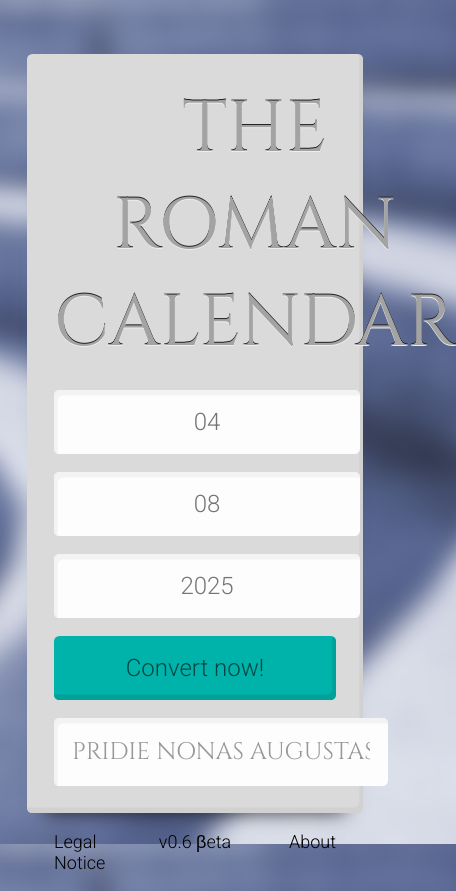
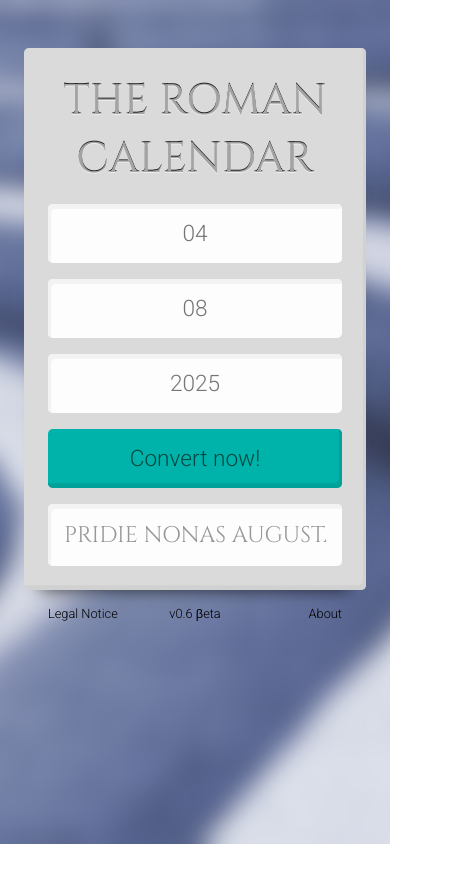
Before and after one commit to bliepp/roman_calendar_converter, a website built with Vite: page index.html in a window 390 px wide. Shown: the whole page, 456 px wide, since content can reach past the window. After the commit the page ends 844 px from the top, so only its background shows below. Built offline with nearby package versions, Linux system fonts and the light colour scheme.

Commit message:
Set input mode to numeric, add responsive styling

```diff
--- a/index.html
+++ b/index.html
@@ -14,9 +14,9 @@
 
 		<form>
 			<h1>The Roman Calendar</h1>
-			<input type="text" id="day" title="Day" placeholder="Day" />
-			<input type="text" id="month" title="Month" placeholder="Month" />
-			<input type="text" id="year" title="Year" placeholder="Year" />
+			<input type="text" id="day" inputmode="numeric" title="Day" placeholder="Day" />
+			<input type="text" id="month" inputmode="numeric" title="Month" placeholder="Month" />
+			<input type="text" id="year" inputmode="numeric" title="Year" placeholder="Year" />
 
 			<button type="submit">Convert now!</button>
 
--- a/src/index.scss
+++ b/src/index.scss
@@ -6,7 +6,6 @@
 	padding: 0;
 
 	box-sizing: border-box;
-	font-size: 18px;
 	font-family: Roboto, Arial, sans-serif;
 }
 
@@ -16,6 +15,8 @@ body {
 	background-repeat: no-repeat;
 	background-attachment: fixed;
 	background-size: cover;
+
+	font-size: 100%;
 }
 
 a {
@@ -117,7 +118,7 @@ form {
 	text-align: center;
 
 	&, & * {
-		font-size: 24px;
+		font-size: 1.33em;
 	}
 
 	h1 {
@@ -129,6 +130,7 @@ form {
 	input {
 		flex-grow: 1;
 		flex-shrink: 0;
+		max-width: 100%;
 		text-align: center;
 
 		&:read-only { // output field
@@ -166,3 +168,27 @@ footer {
 		text-align: end;
 	}
 }
+
+@media screen and (max-width: 580px) {
+	body {
+		font-size: 80%;
+	}
+}
+
+@media screen and (max-width: 400px) {
+	form h1 {
+		font-size: 2.5em;
+	}
+}
+
+@media screen and (max-width: 340px) {
+	form h1 {
+		font-size: 2em;
+	}
+}
+
+@media screen and (max-width: 290px) {
+	body {
+		font-size: 60%;
+	}
+}
```
